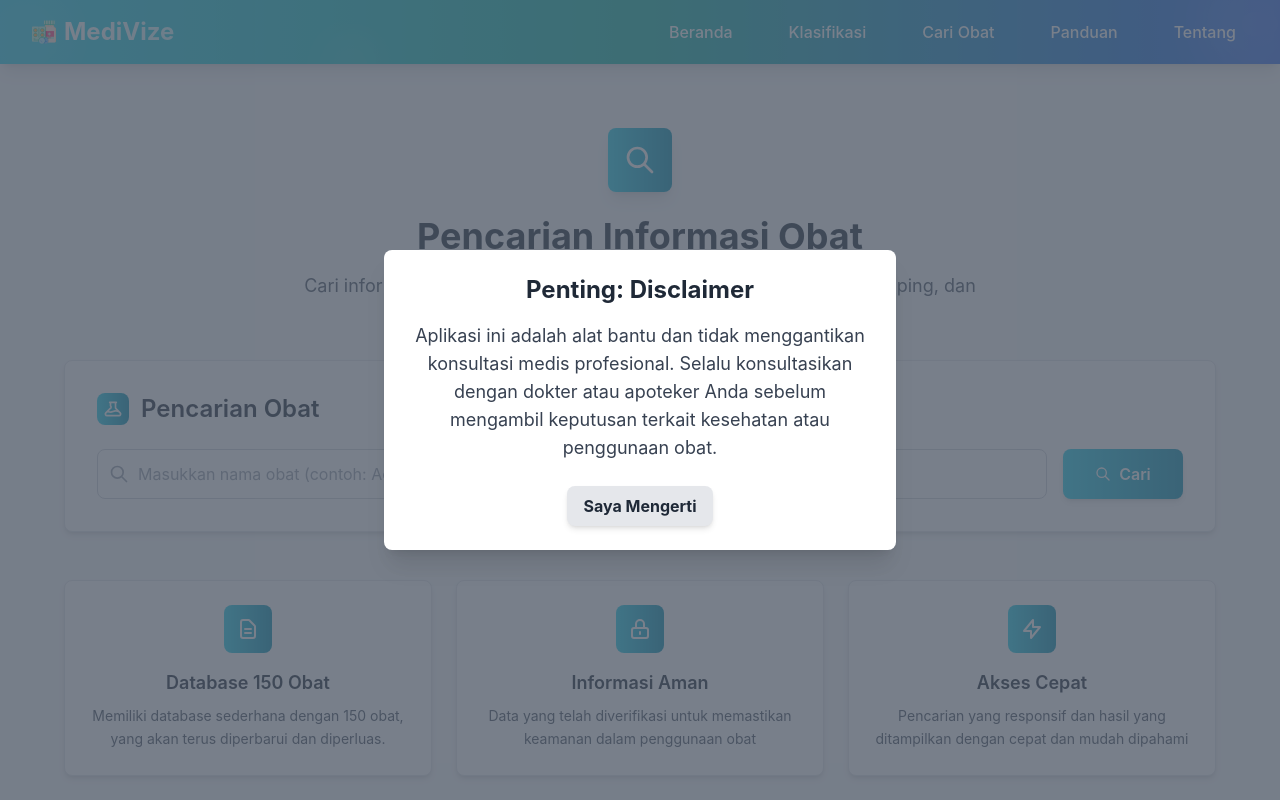
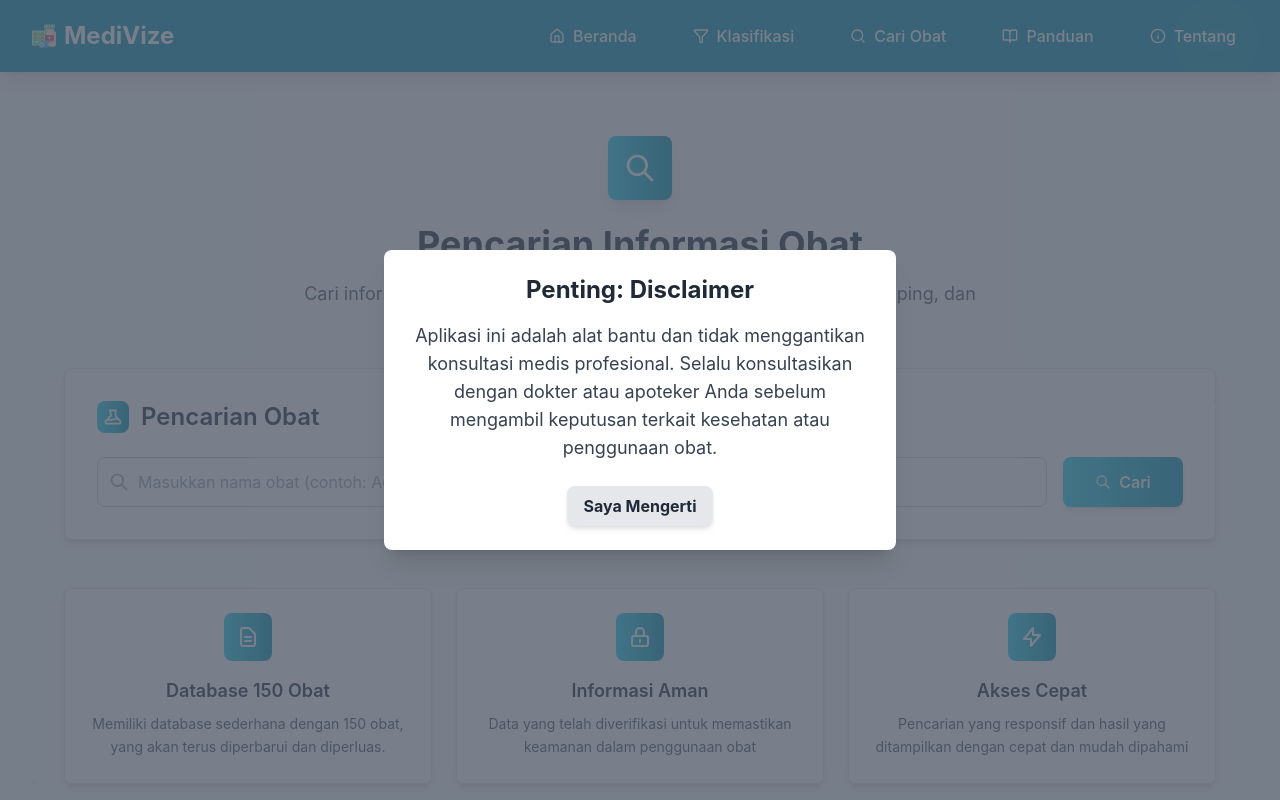
Before and after one commit to federika2809/MediVize, a React app in the folder frontend/: page /search in a window 1280 px wide. Shown: the top 800 px of the page. Built offline with nearby package versions, Linux system fonts and the light colour scheme.

Commit message:
update frontend

```diff
--- a/frontend/src/components/common/Button.jsx
+++ b/frontend/src/components/common/Button.jsx
@@ -3,7 +3,7 @@ import React from 'react';
 function Button({ children, onClick, type = 'button', variant = 'primary', className = '', ...props }) {
     const baseClasses = 'font-bold py-2 px-4 rounded-lg transition duration-300 ease-in-out shadow-md focus:outline-none focus:ring-2 focus:ring-opacity-75';
     const variantClasses = {
-        primary: 'bg-teal-500 hover:bg-teal-600 text-white focus:ring-teal-300',
+        primary: 'bg-cyan-500 hover:bg-cyan-600 text-white focus:ring-teal-300',
         secondary: 'bg-gray-200 hover:bg-gray-300 text-gray-800 focus:ring-gray-400',
         danger: 'bg-red-600 hover:bg-red-700 text-white focus:ring-red-500',
         outline: 'border border-blue-600 text-blue-600 hover:bg-blue-50 focus:ring-blue-500',
--- a/frontend/src/components/common/Footer.jsx
+++ b/frontend/src/components/common/Footer.jsx
@@ -2,43 +2,31 @@ import React from 'react';
 
 function Footer() {
   return (
-    <footer className="bg-gradient-to-r from-cyan-400 via-teal-500 to-blue-600 text-white py-8 mt-10 relative overflow-hidden">
+    <footer className="bg-cyan-600 text-white py-4 mt-10">
 
-      <div className="absolute inset-0 opacity-10">
-        <div className="absolute top-0 left-0 w-32 h-32 bg-cyan-300 rounded-full -translate-x-16 -translate-y-16"></div>
-        <div className="absolute bottom-0 right-0 w-40 h-40 bg-teal-400 rounded-full translate-x-20 translate-y-20"></div>
-        <div className="absolute top-1/2 left-1/3 w-24 h-24 bg-blue-700 rounded-full opacity-50"></div>
-        <div className="absolute top-1/4 right-1/4 w-20 h-20 bg-cyan-500 rounded-full opacity-30"></div>
-      </div>
-
-      <div className="container mx-auto px-4 text-center relative z-10">
-
-        <div className="space-y-4">
-          <div className="flex items-center justify-center space-x-2 mb-4">
-
-
-            <span className="text-xl font-semibold bg-gradient-to-r from-white to-cyan-100 bg-clip-text text-transparent">
+      <div className="container mx-auto px-4 text-center">
+        <div className="space-y-2">
+          <div className="flex items-center justify-center space-x-2 mb-1">
+            <span className="text-lg font-semibold text-white">
               MediVize
             </span>
           </div>
 
-          <p className="text-white text-sm font-medium drop-shadow-sm">
-            &copy; {new Date().getFullYear()} MediVize. Powered by
-            <span className="text-cyan-100 font-semibold"> FKEMHK</span>
-          </p>
+          <div className="space-y-1">
+            <p className="text-white text-xs font-medium drop-shadow-sm">
+              &copy; {new Date().getFullYear()} MediVize. Powered by
+              <span className="text-cyan-100 font-semibold"> FKEMHK</span>
+            </p>
 
-          <div className="border-t border-white/30 pt-4 mt-4">
             <p className="text-white/90 text-xs leading-relaxed max-w-md mx-auto drop-shadow-sm">
-              Aplikasi ini hanya sebagai alat bantu dan tidak menggantikan
-              konsultasi dengan dokter.
+              Aplikasi ini hanya sebagai alat bantu dan tidak menggantikan konsultasi dengan dokter.
+              <br />
+              <br />
+           <div className="absolute bottom-0 left-0 w-full h-1 bg-gradient-to-r from-transparent via-cyan-200 to-transparent rounded-full"></div>
             </p>
           </div>
         </div>
-
-
-        <div className="absolute bottom-0 left-1/2 transform -translate-x-1/2 w-16 h-1 bg-gradient-to-r from-transparent via-cyan-200 to-transparent rounded-full"></div>
       </div>
-
 
       <div className="absolute inset-0 pointer-events-none">
         <div className="absolute top-2 right-10 w-1 h-1 bg-white/40 rounded-full animate-pulse"></div>
@@ -47,7 +35,7 @@ function Footer() {
           style={{ animationDelay: '0.5s' }}
         ></div>
         <div
-          className="absolute top-1/2 right-16 w-1 h-1 bg-teal-200/50 rounded-full animate-pulse"
+          className="absolute top-1/2 right-16 w-1 h-1 bg-cyan-200/50 rounded-full animate-pulse"
           style={{ animationDelay: '1s' }}
         ></div>
       </div>
--- a/frontend/src/components/common/Header.jsx
+++ b/frontend/src/components/common/Header.jsx
@@ -1,5 +1,6 @@
 import React, { useState } from 'react';
-import { Menu, X } from 'lucide-react';
+import { Menu, X, Home, Filter, Search, BookOpen, Info } from 'lucide-react';
+import { Link } from 'react-router-dom';
 
 function Header() {
   const [isMenuOpen, setIsMenuOpen] = useState(false);
@@ -13,47 +14,46 @@ function Header() {
   };
 
   const navItems = [
-    { href: '/', label: 'Beranda' },
-    { href: '/classify', label: 'Klasifikasi' },
-    { href: '/search', label: 'Cari Obat' },
-    { href: '/guide', label: 'Panduan' },
-    { href: '/about', label: 'Tentang' },
+    { href: '/', label: 'Beranda', icon: Home },
+    { href: '/classify', label: 'Klasifikasi', icon: Filter },
+    { href: '/search', label: 'Cari Obat', icon: Search },
+    { href: '/guide', label: 'Panduan', icon: BookOpen },
+    { href: '/about', label: 'Tentang', icon: Info },
   ];
 
   return (
-    <header className="bg-gradient-to-r from-cyan-400 via-teal-500 to-blue-600 text-white shadow-lg relative">
-      <div className="container mx-auto px-4 sm:px-6 lg:px-8">
+    <header className="bg-cyan-600 text-white shadow-lg relative z-50">
+      <div className="container mx-auto px-4 sm:px-6 lg:px-8 relative z-10">
         <div className="flex justify-between items-center py-4">
           {/* Logo */}
-          <a
-            href="/"
+          <Link
+            to="/"
             className="text-xl sm:text-2xl font-bold flex items-center space-x-2 hover:scale-105 transition-transform duration-200"
             onClick={closeMenu}
           >
-
             <img
               src="/icon/medicine-192x192.png"
               alt="MediVize Logo"
               className="h-5 w-5 sm:h-6 sm:w-6"
             />
-            {/* </div> */}
-            <span className="bg-gradient-to-r from-white to-cyan-100 bg-clip-text text-transparent">
+            <span className="text-white">
               MediVize
             </span>
-          </a>
+          </Link>
 
           {/* Desktop Navigation */}
           <nav className="hidden md:block">
             <ul className="flex space-x-8">
-              {navItems.map((item, index) => (
+              {navItems.map((item) => (
                 <li key={item.href}>
-                  <a
-                    href={item.href}
-                    className="relative px-3 py-2 hover:text-cyan-200 transition-all duration-300 group font-medium"
+                  <Link
+                    to={item.href}
+                    className="relative px-3 py-2 hover:text-cyan-200 transition-all duration-300 group font-medium flex items-center space-x-2"
                   >
-                    {item.label}
+                    <item.icon className="h-4 w-4" />
+                    <span>{item.label}</span>
                     <span className="absolute bottom-0 left-0 w-0 h-0.5 bg-cyan-200 transition-all duration-300 group-hover:w-full"></span>
-                  </a>
+                  </Link>
                 </li>
               ))}
             </ul>
@@ -72,50 +72,50 @@ function Header() {
             )}
           </button>
         </div>
+      </div>
 
-        {/* Mobile Navigation */}
+
       <div
-          className={`md:hidden overflow-hidden transition-all duration-300 ease-in-out ${
-            isMenuOpen ? 'max-h-80 opacity-100' : 'max-h-0 opacity-0'
-          }`}
+        className={`md:hidden absolute w-full bg-cyan-700 transition-all duration-300 ease-in-out ${
+          isMenuOpen ? 'max-h-80 opacity-100 py-4 top-full' : 'max-h-0 opacity-0 py-0 top-full'
+        } overflow-hidden z-40`}
       >
-          <nav className="pb-4">
+        <nav className="container mx-auto px-4 sm:px-6 lg:px-8">
           <ul className="space-y-2">
             {navItems.map((item, index) => (
               <li key={item.href}>
-                  <a
-                    href={item.href}
+                <Link
+                  to={item.href}
                   className="block px-4 py-3 rounded-lg hover:bg-white/20 transition-all duration-200 transform hover:translate-x-2"
                   onClick={closeMenu}
                   style={{
-                      animationDelay: `${index * 0.1}s`,
+                    animationDelay: `${index * 0.05}s`, // Sedikit percepat animasi delay
                   }}
                 >
                   <span className="flex items-center space-x-3">
-                      <span className="w-2 h-2 bg-cyan-200 rounded-full opacity-60"></span>
+                    <item.icon className="h-4 w-4" />
                     <span>{item.label}</span>
                   </span>
-                  </a>
+                </Link>
               </li>
             ))}
           </ul>
         </nav>
       </div>
-      </div>
 
-      {/* Mobile Overlay */}
+
       {isMenuOpen && (
         <div
-          className="fixed inset-0 bg-black/20 backdrop-blur-sm z-[-1] md:hidden"
+          className="fixed inset-0 bg-black/20 z-30 md:hidden"
           onClick={closeMenu}
         ></div>
       )}
 
-      {/* Decorative Elements */}
-      <div className="absolute top-0 left-0 w-full h-full overflow-hidden pointer-events-none">
-        <div className="absolute -top-10 -right-10 w-32 h-32 bg-white/10 rounded-full blur-xl"></div>
-        <div className="absolute -bottom-5 -left-5 w-24 h-24 bg-white/5 rounded-full blur-lg"></div>
-        <div className="absolute top-1/2 left-1/4 w-16 h-16 bg-white/5 rounded-full blur-md"></div>
+
+      <div className="absolute top-0 left-0 w-full h-full overflow-hidden pointer-events-none z-0">
+        <div className="absolute top-2 right-8 w-16 h-16 bg-white/5 rounded-full blur-lg"></div>
+        <div className="absolute bottom-2 left-8 w-12 h-12 bg-white/3 rounded-full blur-md"></div>
+        <div className="absolute top-1/2 left-1/3 w-8 h-8 bg-white/3 rounded-full blur-sm"></div>
       </div>
     </header>
   );
--- a/frontend/src/pages/DrugDetailPage.jsx
+++ b/frontend/src/pages/DrugDetailPage.jsx
@@ -2,7 +2,7 @@ import React, { useEffect, useState } from 'react';
 import { useParams, useNavigate } from 'react-router-dom';
 import { getDrugByName, debugDrugSearch } from '../services/drugService';
 import DrugInfoCard from '../components/drug/DrugInfoCard';
-import { AlertTriangle, Search, ArrowLeft, RefreshCw, Home, Camera, Info } from 'lucide-react';
+import { AlertTriangle, ArrowLeft, RefreshCw, Camera, Info } from 'lucide-react';
 
 function DrugDetailPage() {
     const { id } = useParams();
@@ -15,7 +15,7 @@ function DrugDetailPage() {
     useEffect(() => {
         const fetchDrugDetails = async () => {
             if (!id) {
-                console.error('URL parameter "id" (nama obat) is undefined or empty.');
+                console.error('URL parameter "id" is undefined or empty.');
                 setError('Nama obat tidak valid atau tidak ditemukan di URL. Kembali ke halaman utama.');
                 setLoading(false);
                 return;
@@ -26,6 +26,7 @@ function DrugDetailPage() {
 
             try {
                 const decodedDrugName = decodeURIComponent(id);
+
                 console.log('=== DRUG DETAIL PAGE DEBUG ===');
                 console.log('Raw param (id from URL):', id);
                 console.log('Decoded Drug Name for Search:', decodedDrugName);
@@ -35,6 +36,7 @@ function DrugDetailPage() {
                 setDebugInfo(debugResult);
 
                 const result = await getDrugByName(searchName);
+
                 if (result.success && result.data) {
                     setDrug(result.data);
                 } else {
@@ -58,14 +60,17 @@ function DrugDetailPage() {
     const handleTryAgain = async () => {
         setLoading(true);
         setError('');
+
         try {
             if (!id) {
                 setError('Tidak ada nama obat yang valid untuk dicoba lagi.');
                 setLoading(false);
                 return;
             }
+
             const decodedDrugName = decodeURIComponent(id);
             const result = await getDrugByName(decodedDrugName);
+
             if (result.success && result.data) {
                 setDrug(result.data);
             } else {
@@ -92,6 +97,7 @@ function DrugDetailPage() {
 
     if (error) {
         const drugName = id ? decodeURIComponent(id) : 'Obat yang dicari';
+
         return (
             <div className="min-h-screen bg-gray-50 px-4 py-6 md:py-8">
                 <div className="max-w-4xl mx-auto">
@@ -126,7 +132,7 @@ function DrugDetailPage() {
                                 </div>
                                 <p className="text-gray-600 text-sm md:text-base leading-relaxed max-w-2xl mx-auto">
                                     Maaf, obat ini belum terdaftar dalam database kami yang saat ini berisi
-                                    <span className="font-semibold text-cyan-600"> 150 jenis obat. </span>
+                                    <span className="font-semibold text-cyan-600"> 150 jenis obat.</span>
                                 </p>
                             </div>
 
@@ -137,50 +143,18 @@ function DrugDetailPage() {
                                         Kemungkinan Penyebab
                                     </h3>
                                     <div className="space-y-3">
-                                        <div className="flex items-start gap-3">
-                                            <div className="w-2 h-2 bg-gray-400 rounded-full mt-2 flex-shrink-0"></div>
-                                            <p className="text-gray-700 text-sm md:text-base">
-                                                Nama obat tidak terdeteksi dengan tepat dari foto
-                                            </p>
-                                        </div>
-                                        <div className="flex items-start gap-3">
-                                            <div className="w-2 h-2 bg-gray-400 rounded-full mt-2 flex-shrink-0"></div>
-                                            <p className="text-gray-700 text-sm md:text-base">
-                                                Obat belum tersedia dalam database kami
-                                            </p>
-                                        </div>
-                                        <div className="flex items-start gap-3">
-                                            <div className="w-2 h-2 bg-gray-400 rounded-full mt-2 flex-shrink-0"></div>
-                                            <p className="text-gray-700 text-sm md:text-base">
-                                                Kualitas foto kemasan kurang jelas
-                                            </p>
-                                        </div>
+                                        <p className="text-gray-700 text-sm md:text-base">• Nama obat tidak terdeteksi dengan tepat dari foto</p>
+                                        <p className="text-gray-700 text-sm md:text-base">• Obat belum tersedia dalam database kami</p>
+                                        <p className="text-gray-700 text-sm md:text-base">• Kualitas foto kemasan kurang jelas</p>
                                     </div>
                                 </div>
 
                                 <div className="bg-gray-50 border border-gray-200 rounded-xl md:rounded-2xl p-5 md:p-6">
-                                    <h3 className="font-bold text-gray-800 mb-4 text-sm md:text-base">
-                                        Saran untuk Anda
-                                    </h3>
+                                    <h3 className="font-bold text-gray-800 mb-4 text-sm md:text-base">Saran untuk Anda</h3>
                                     <div className="space-y-3">
-                                        <div className="flex items-start gap-3">
-                                            <div className="w-2 h-2 bg-gray-400 rounded-full mt-2 flex-shrink-0"></div>
-                                            <p className="text-gray-700 text-sm md:text-base">
-                                                Foto ulang dengan pencahayaan lebih baik
-                                            </p>
-                                        </div>
-                                        <div className="flex items-start gap-3">
-                                            <div className="w-2 h-2 bg-gray-400 rounded-full mt-2 flex-shrink-0"></div>
-                                            <p className="text-gray-700 text-sm md:text-base">
-                                                Pastikan nama obat terlihat jelas
-                                            </p>
-                                        </div>
-                                        <div className="flex items-start gap-3">
-                                            <div className="w-2 h-2 bg-gray-400 rounded-full mt-2 flex-shrink-0"></div>
-                                            <p className="text-gray-700 text-sm md:text-base">
-                                                Konsultasi dengan apoteker atau dokter
-                                            </p>
-                                        </div>
+                                        <p className="text-gray-700 text-sm md:text-base">• Foto ulang dengan pencahayaan lebih baik</p>
+                                        <p className="text-gray-700 text-sm md:text-base">• Pastikan nama obat terlihat jelas</p>
+                                        <p className="text-gray-700 text-sm md:text-base">• Konsultasi dengan apoteker atau dokter</p>
                                     </div>
                                 </div>
                             </div>
@@ -193,19 +167,13 @@ function DrugDetailPage() {
                                     <Camera className="w-4 h-4 md:w-5 md:h-5" />
                                     <span className="text-sm md:text-base">Foto Ulang</span>
                                 </button>
+
                                 <button
                                     onClick={handleTryAgain}
                                     className="w-full md:w-auto bg-cyan-500 hover:bg-cyan-600 text-white font-semibold py-3 md:py-3.5 px-6 md:px-8 rounded-xl transition-all duration-200 flex items-center justify-center gap-2 shadow-md hover:shadow-lg"
                                 >
                                     <RefreshCw className="w-4 h-4 md:w-5 md:h-5" />
                                     <span className="text-sm md:text-base">Coba Lagi</span>
-                                </button>
-                                <button
-                                    onClick={handleGoHome}
-                                    className="w-full md:w-auto bg-gray-200 hover:bg-gray-300 text-gray-800 font-semibold py-3 md:py-3.5 px-6 md:px-8 rounded-xl transition-all duration-200 flex items-center justify-center gap-2 shadow-md hover:shadow-lg"
-                                >
-                                    <Home className="w-4 h-4 md:w-5 md:h-5" />
-                                    <span className="text-sm md:text-base">Beranda</span>
                                 </button>
                             </div>
                         </div>
@@ -215,17 +183,19 @@ function DrugDetailPage() {
         );
     }
 
+    // Successful State
     return (
         <div className="min-h-screen bg-gray-50 px-4 py-6 md:py-8">
             <div className="max-w-4xl mx-auto">
                 <button
                     onClick={handleGoBack}
-                    className="mb-4 md:mb-6 flex items-center gap-2 text-cyan-600 hover:text-cyan-700 transition-colors font-medium group"
+                    className="mb-4 flex items-center gap-2 text-cyan-600 hover:text-cyan-700 transition-colors font-medium group"
                 >
-                    <ArrowLeft className="w-4 h-4 md:w-5 md:h-5 group-hover:-translate-x-1 transition-transform" />
+                    <ArrowLeft className="w-4 h-4 group-hover:-translate-x-1 transition-transform" />
                     <span className="text-sm md:text-base">Kembali</span>
                 </button>
-                {drug && <DrugInfoCard data={drug} debug={debugInfo} />}
+
+                {drug && <DrugInfoCard drug={drug} debugInfo={debugInfo} />}
             </div>
         </div>
     );
```
Lines whose indentation alone changed are shown as unchanged.
